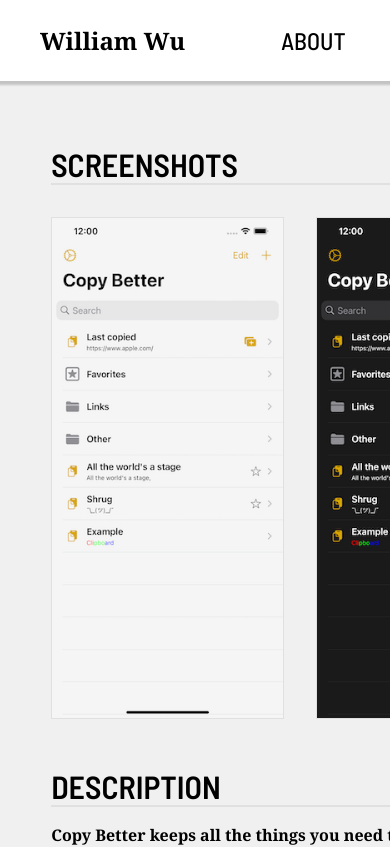
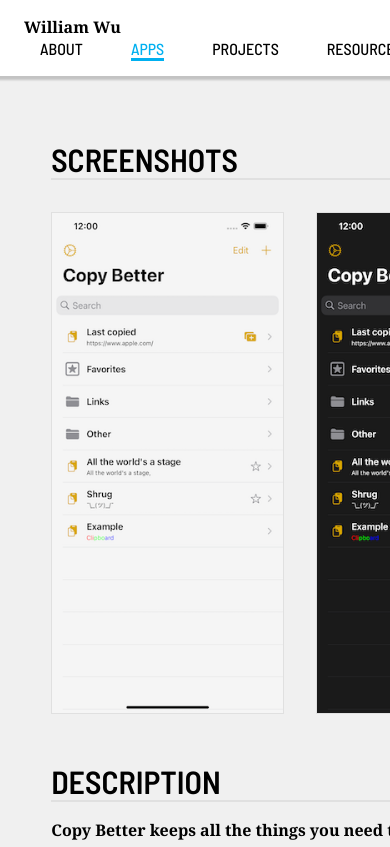
Before and after one commit to wllmwu/wllmwu.github.io, a Next.js app: page /apps/copy-better in a window 390 px wide. Shown: the top 847 px of the page. Built offline with nearby package versions, Linux system fonts and the light colour scheme.

Commit message:
Make navigation bar responsive

```diff
--- a/styles/NavigationBar.module.css
+++ b/styles/NavigationBar.module.css
@@ -4,7 +4,6 @@
   top: 0;
   z-index: 1000;
   width: 100%;
-  min-width: max-content;
   box-shadow: 0px 2px 2px 2px var(--shadow-color);
   padding: 1.5rem 2rem;
   display: flex;
@@ -58,6 +57,20 @@
   border-color: var(--accent-color);
 }
 
-.hidden {
-  visibility: hidden;
+@media (max-width: 960px) {
+  .navigationBar {
+    flex-direction: column;
+  }
+
+  .topLinkList {
+    margin-left: 0;
+    flex-wrap: wrap;
+  }
 }
+
+@media (max-width: 640px) {
+  .navigationBar {
+    font-size: 1rem;
+    padding: 1rem;
+  }
+}
```
